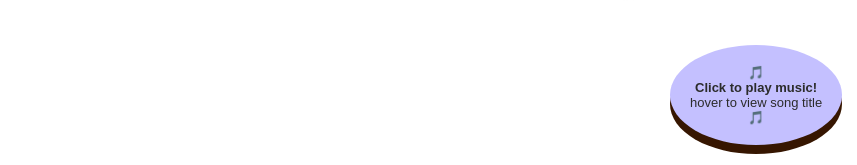
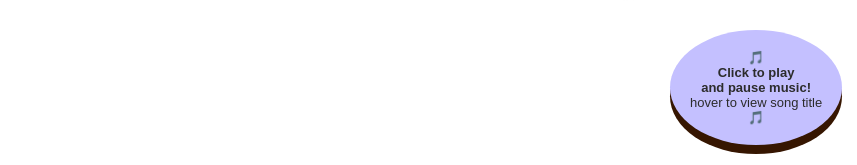
Before and after one commit to michelle-tay/michelle-tay.github.io, a plain HTML site: page index.html in a window 1280 px wide. Shown: the part 635-800 px from the top of the page, 423-1280 px from the left. Drawn offline with Linux system fonts and the light colour scheme.

Commit message:
Update index.html (button text)

```diff
--- a/index.html
+++ b/index.html
@@ -35,7 +35,7 @@
 
         <div id="audioid">
           <audio id="myAudio" src="resources/supershymindaremix.mp3" preload="auto" hidden></audio>
-          <button id="musicButton" class="showsong" onClick="togglePlay()" title="Song: NewJeans - Super Shy (Minda Remix)"> 🎵 <br> <b>Click to play music!</b><br>hover to view song title<br>🎵</button></div>
+         <button id="musicButton" class="showsong" onClick="togglePlay()" title="Song: NewJeans - Super Shy (Minda Remix)"> 🎵 <br> <b>Click to play <br> and pause music!</b><br>hover to view song title<br>🎵</button></div>
         </div>
 
       <!--  <section class="leftmargined">
```
